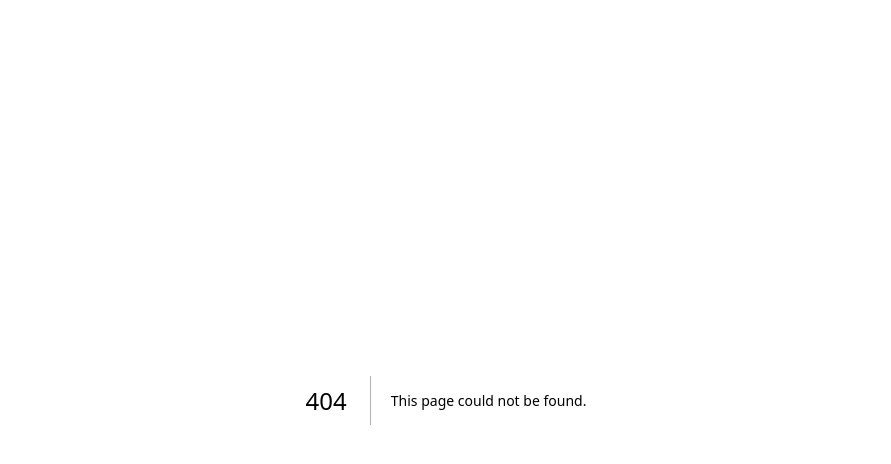
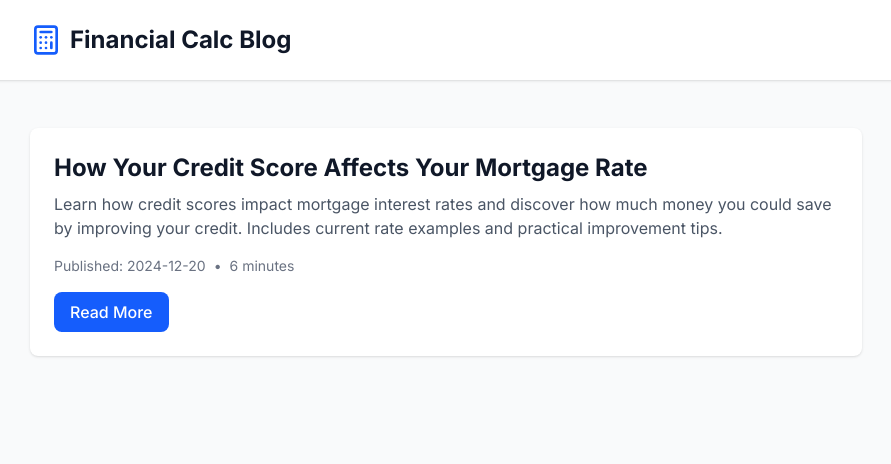
Before and after one commit to Cwfike/financial-calc, a Next.js app: page /blog in a window 1280 px wide. Before the commit this address had no page. Shown: the top 464 px of the page, without its empty margins (194-1085 px from the left). Built offline with nearby package versions, Linux system fonts and the light colour scheme.

Commit message:
Fixed Blog Posts

```diff
--- /dev/null
+++ b/app/blog/credit-score-mortgage-rate/meta.ts
@@ -0,0 +1,36 @@
+import type { Metadata } from "next"
+
+export const meta = {
+  title: "How Your Credit Score Affects Your Mortgage Rate",
+  description:
+    "Learn how credit scores impact mortgage interest rates and discover how much money you could save by improving your credit. Includes current rate examples and practical improvement tips.",
+  keywords: [
+    "credit score mortgage rate",
+    "how credit affects mortgage",
+    "mortgage rates by credit score",
+    "improve credit score mortgage",
+    "credit score impact on home loan",
+    "mortgage interest rates 2024",
+  ],
+  openGraph: {
+    title: "How Your Credit Score Affects Your Mortgage Rate",
+    description:
+      "Discover how credit scores impact mortgage rates and learn strategies to improve your score before applying for a home loan.",
+    url: "https://financial-calc.com/blog/credit-score-mortgage-rate",
+  },
+  canonical: "https://financial-calc.com/blog/credit-score-mortgage-rate",
+}
+
+// Next.js Metadata export
+export const metadata: Metadata = {
+  title: `${meta.title} | Financial Calc`,
+  description: meta.description,
+  keywords: meta.keywords, // string[]
+  openGraph: {
+    ...meta.openGraph,
+    type: "article", // helps TS + SEO
+  },
+  alternates: {
+    canonical: meta.canonical,
+  },
+}
--- a/app/blog/credit-score-mortgage-rate/page.tsx
+++ b/app/blog/credit-score-mortgage-rate/page.tsx
@@ -1,27 +1,8 @@
-import Link from 'next/link'
-import { ArrowLeft, Calculator } from 'lucide-react'
-import type { Metadata } from 'next'
+import Link from "next/link"
+import { ArrowLeft, Calculator } from "lucide-react"
+import { meta } from "./meta"
 
-export const metadata: Metadata = {
-  title: 'How Your Credit Score Affects Your Mortgage Rate | Financial Calc',
-  description: 'Learn how credit scores impact mortgage interest rates and discover how much money you could save by improving your credit. Includes current rate examples and practical improvement tips.',
-  keywords: [
-    'credit score mortgage rate',
-    'how credit affects mortgage',
-    'mortgage rates by credit score',
-    'improve credit score mortgage',
-    'credit score impact on home loan',
-    'mortgage interest rates 2024'
-  ],
-  openGraph: {
-    title: 'How Your Credit Score Affects Your Mortgage Rate',
-    description: 'Discover how credit scores impact mortgage rates and learn strategies to improve your score before applying for a home loan.',
-    url: 'https://financial-calc.com/blog/credit-score-mortgage-rate',
-  },
-  alternates: {
-    canonical: 'https://financial-calc.com/blog/credit-score-mortgage-rate',
-  },
-}
+export const metadata = meta
 
 export default function CreditScoreMortgageRatePost() {
   return (
@@ -30,12 +11,17 @@ export default function CreditScoreMortgageRatePost() {
       <header className="bg-white shadow-sm">
         <div className="max-w-4xl mx-auto px-4 sm:px-6 lg:px-8">
           <div className="flex items-center py-6">
-            <Link href="/blog" className="flex items-center text-blue-600 hover:text-blue-800 mr-4">
+            <Link
+              href="/blog"
+              className="flex items-center text-blue-600 hover:text-blue-800 mr-4"
+            >
               <ArrowLeft className="h-5 w-5 mr-1" />
               Back to Blog
             </Link>
             <Calculator className="h-8 w-8 text-blue-600" />
-            <h1 className="ml-2 text-2xl font-bold text-gray-900">Financial Calc Blog</h1>
+            <h1 className="ml-2 text-2xl font-bold text-gray-900">
+              Financial Calc Blog
+            </h1>
           </div>
         </div>
       </header>
@@ -46,7 +32,7 @@ export default function CreditScoreMortgageRatePost() {
           {/* Article Header */}
           <header className="mb-8">
             <h1 className="text-4xl font-bold text-gray-900 mb-4">
-              How Your Credit Score Affects Your Mortgage Rate
+              {meta.title}
             </h1>
             <div className="flex items-center text-gray-600 text-sm">
               <time dateTime="2024-12-20">Published: December 20, 2024</time>
@@ -58,28 +44,46 @@ export default function CreditScoreMortgageRatePost() {
           {/* Article Content */}
           <div className="prose prose-lg max-w-none">
             <p className="text-xl text-gray-700 mb-6">
-              When you&apos;re shopping for a mortgage, one number can make the difference between saving thousands or paying tens of thousands more over the life of your loan: your credit score. Understanding how credit scores affect mortgage rates can help you make informed decisions and potentially save significant money on your home purchase.
+              When you&apos;re shopping for a mortgage, one number can make the
+              difference between saving thousands or paying tens of thousands
+              more over the life of your loan: your credit score. Understanding
+              how credit scores affect mortgage rates can help you make informed
+              decisions and potentially save significant money on your home
+              purchase.
             </p>
 
             <h2 className="text-2xl font-semibold text-gray-900 mt-8 mb-4">
-              The Credit Score-Mortgage Rate Connection
+              The Credit Score–Mortgage Rate Connection
             </h2>
             <p className="mb-4">
-              Your credit score serves as a snapshot of your creditworthiness to lenders. Mortgage companies use this three-digit number (typically ranging from 300 to 850) to assess the risk of lending to you. The logic is straightforward: borrowers with higher credit scores have historically been more likely to repay their loans on time, while those with lower scores present higher risk.
+              Your credit score serves as a snapshot of your creditworthiness to
+              lenders. Mortgage companies use this three-digit number (typically
+              ranging from 300 to 850) to assess the risk of lending to you. The
+              logic is straightforward: borrowers with higher credit scores have
+              historically been more likely to repay their loans on time, while
+              those with lower scores present higher risk.
             </p>
             <p className="mb-6">
-              This risk assessment directly translates to the interest rate you&apos;ll receive. Lower-risk borrowers (those with higher credit scores) qualify for better rates, while higher-risk borrowers pay premium rates to compensate lenders for the increased risk.
+              This risk assessment directly translates to the interest rate
+              you&apos;ll receive. Lower-risk borrowers (those with higher credit
+              scores) qualify for better rates, while higher-risk borrowers pay
+              premium rates to compensate lenders for the increased risk.
             </p>
 
             <h2 className="text-2xl font-semibold text-gray-900 mt-8 mb-4">
               Current Credit Score Brackets and Typical Rates
             </h2>
-            <p className="mb-4">As of late 2024, here&apos;s how credit scores typically translate to mortgage interest rates:</p>
+            <p className="mb-4">
+              As of late 2024, here&apos;s how credit scores typically translate
+              to mortgage interest rates:
+            </p>
 
             <div className="bg-blue-50 p-6 rounded-lg mb-6">
               <div className="space-y-4">
                 <div>
-                  <h3 className="font-semibold text-green-700">Excellent Credit (800+)</h3>
+                  <h3 className="font-semibold text-green-700">
+                    Excellent Credit (800+)
+                  </h3>
                   <ul className="list-disc list-inside text-sm text-gray-700 mt-1">
                     <li>Interest rates: 6.75% - 7.00%</li>
                     <li>Best available terms and lowest rates</li>
@@ -87,7 +91,9 @@ export default function CreditScoreMortgageRatePost() {
                   </ul>
                 </div>
                 <div>
-                  <h3 className="font-semibold text-blue-700">Very Good Credit (740-799)</h3>
+                  <h3 className="font-semibold text-blue-700">
+                    Very Good Credit (740-799)
+                  </h3>
                   <ul className="list-disc list-inside text-sm text-gray-700 mt-1">
                     <li>Interest rates: 7.10% - 7.35%</li>
                     <li>Access to competitive rates</li>
@@ -95,7 +101,9 @@ export default function CreditScoreMortgageRatePost() {
                   </ul>
                 </div>
                 <div>
-                  <h3 className="font-semibold text-yellow-700">Good Credit (670-739)</h3>
+                  <h3 className="font-semibold text-yellow-700">
+                    Good Credit (670-739)
+                  </h3>
                   <ul className="list-disc list-inside text-sm text-gray-700 mt-1">
                     <li>Interest rates: 7.60% - 8.00%</li>
                     <li>Decent rates with most lenders</li>
@@ -103,7 +111,9 @@ export default function CreditScoreMortgageRatePost() {
                   </ul>
                 </div>
                 <div>
-                  <h3 className="font-semibold text-orange-700">Fair Credit (580-669)</h3>
+                  <h3 className="font-semibold text-orange-700">
+                    Fair Credit (580-669)
+                  </h3>
                   <ul className="list-disc list-inside text-sm text-gray-700 mt-1">
                     <li>Interest rates: 8.80% - 9.50%</li>
                     <li>Limited loan options</li>
@@ -111,7 +121,9 @@ export default function CreditScoreMortgageRatePost() {
                   </ul>
                 </div>
                 <div>
-                  <h3 className="font-semibold text-red-700">Poor Credit (300-579)</h3>
+                  <h3 className="font-semibold text-red-700">
+                    Poor Credit (300-579)
+                  </h3>
                   <ul className="list-disc list-inside text-sm text-gray-700 mt-1">
                     <li>Interest rates: 10.50%+</li>
                     <li>Very limited options</li>
@@ -121,7 +133,8 @@ export default function CreditScoreMortgageRatePost() {
                 </div>
               </div>
               <p className="text-sm text-gray-600 mt-4 italic">
-                *Note: These rates are estimates and can vary based on market conditions, loan type, down payment, and other factors.
+                *Note: These rates are estimates and can vary based on market
+                conditions, loan type, down payment, and other factors.
               </p>
             </div>
 
@@ -129,32 +142,45 @@ export default function CreditScoreMortgageRatePost() {
               The Real Cost Impact
             </h2>
             <p className="mb-4">
-              The difference between credit score brackets isn&apos;t just a few tenths of a percentage point—it can mean massive differences in what you pay over time.
+              The difference between credit score brackets isn&apos;t just a few
+              tenths of a percentage point—it can mean massive differences in
+              what you pay over time.
             </p>
 
             <div className="bg-gray-50 p-6 rounded-lg mb-6">
-              <h3 className="font-semibold text-gray-900 mb-4">Example: $320,000 loan over 30 years</h3>
+              <h3 className="font-semibold text-gray-900 mb-4">
+                Example: $320,000 loan over 30 years
+              </h3>
               <div className="space-y-2 text-sm">
                 <div className="flex justify-between">
-                  <span><strong>Excellent credit (800+):</strong> 6.75% rate</span>
+                  <span>
+                    <strong>Excellent credit (800+):</strong> 6.75% rate
+                  </span>
                   <span>$2,077/month, $427,720 total interest</span>
                 </div>
                 <div className="flex justify-between">
-                  <span><strong>Good credit (670-739):</strong> 7.60% rate</span>
+                  <span>
+                    <strong>Good credit (670-739):</strong> 7.60% rate
+                  </span>
                   <span>$2,259/month, $493,240 total interest</span>
                 </div>
                 <div className="flex justify-between">
-                  <span><strong>Fair credit (580-669):</strong> 8.80% rate</span>
+                  <span>
+                    <strong>Fair credit (580-669):</strong> 8.80% rate
+                  </span>
                   <span>$2,529/month, $590,440 total interest</span>
                 </div>
                 <div className="flex justify-between">
-                  <span><strong>Poor credit (300-579):</strong> 10.50% rate</span>
+                  <span>
+                    <strong>Poor credit (300-579):</strong> 10.50% rate
+                  </span>
                   <span>$2,940/month, $738,400 total interest</span>
                 </div>
               </div>
               <div className="mt-4 p-3 bg-red-100 rounded">
                 <p className="text-sm font-semibold text-red-800">
-                  The difference between excellent and poor credit: $863/month and $310,680 over the life of the loan.
+                  The difference between excellent and poor credit: $863/month
+                  and $310,680 over the life of the loan.
                 </p>
               </div>
             </div>
@@ -162,52 +188,98 @@ export default function CreditScoreMortgageRatePost() {
             <h2 className="text-2xl font-semibold text-gray-900 mt-8 mb-4">
               Factors Beyond the Basic Score
             </h2>
-            <p className="mb-4">While your credit score is crucial, lenders consider several factors when determining your rate:</p>
-
-            <h3 className="text-xl font-semibold text-gray-800 mt-6 mb-3">Credit History Length</h3>
             <p className="mb-4">
-              A longer credit history generally helps your case, even if your score isn&apos;t perfect. Lenders like to see established patterns of responsible credit use.
+              While your credit score is crucial, lenders consider several
+              factors when determining your rate:
             </p>
 
-            <h3 className="text-xl font-semibold text-gray-800 mt-6 mb-3">Recent Credit Activity</h3>
+            <h3 className="text-xl font-semibold text-gray-800 mt-6 mb-3">
+              Credit History Length
+            </h3>
             <p className="mb-4">
-              Multiple recent credit inquiries or new accounts can negatively impact your rate, even with a good score. Avoid opening new credit accounts in the months before applying for a mortgage.
+              A longer credit history generally helps your case, even if your
+              score isn&apos;t perfect. Lenders like to see established patterns
+              of responsible credit use.
             </p>
 
-            <h3 className="text-xl font-semibold text-gray-800 mt-6 mb-3">Debt-to-Income Ratio</h3>
+            <h3 className="text-xl font-semibold text-gray-800 mt-6 mb-3">
+              Recent Credit Activity
+            </h3>
             <p className="mb-4">
-              Even with excellent credit, a high debt-to-income ratio can result in higher rates or loan denial. Most lenders prefer to see your total monthly debt payments (including the new mortgage) at 43% or less of your gross income.
+              Multiple recent credit inquiries or new accounts can negatively
+              impact your rate, even with a good score. Avoid opening new credit
+              accounts in the months before applying for a mortgage.
             </p>
 
-            <h3 className="text-xl font-semibold text-gray-800 mt-6 mb-3">Down Payment Size</h3>
+            <h3 className="text-xl font-semibold text-gray-800 mt-6 mb-3">
+              Debt-to-Income Ratio
+            </h3>
+            <p className="mb-4">
+              Even with excellent credit, a high debt-to-income ratio can result
+              in higher rates or loan denial. Most lenders prefer to see your
+              total monthly debt payments (including the new mortgage) at 43% or
+              less of your gross income.
+            </p>
+
+            <h3 className="text-xl font-semibold text-gray-800 mt-6 mb-3">
+              Down Payment Size
+            </h3>
             <p className="mb-6">
-              A larger down payment can sometimes offset a lower credit score. Putting down 20% or more shows lenders you have significant stake in the property.
+              A larger down payment can sometimes offset a lower credit score.
+              Putting down 20% or more shows lenders you have significant stake
+              in the property.
             </p>
 
             <h2 className="text-2xl font-semibold text-gray-900 mt-8 mb-4">
               Strategies to Improve Your Credit Before Applying
             </h2>
-            <p className="mb-4">If your credit score isn&apos;t where you&apos;d like it to be, consider these steps before applying for a mortgage:</p>
+            <p className="mb-4">
+              If your credit score isn&apos;t where you&apos;d like it to be,
+              consider these steps before applying for a mortgage:
+            </p>
 
             <div className="space-y-4 mb-6">
               <div>
-                <h3 className="font-semibold text-gray-800">Pay Down Credit Card Balances</h3>
-                <p className="text-gray-700">Credit utilization (the percentage of available credit you&apos;re using) heavily impacts your score. Aim to use less than 30% of available credit, ideally under 10%.</p>
+                <h3 className="font-semibold text-gray-800">
+                  Pay Down Credit Card Balances
+                </h3>
+                <p className="text-gray-700">
+                  Credit utilization (the percentage of available credit
+                  you&apos;re using) heavily impacts your score. Aim to use less
+                  than 30% of available credit, ideally under 10%.
+                </p>
               </div>
 
               <div>
-                <h3 className="font-semibold text-gray-800">Don&apos;t Close Old Credit Cards</h3>
-                <p className="text-gray-700">Keep older accounts open to maintain credit history length. If there&apos;s an annual fee you don&apos;t want to pay, see if you can downgrade to a no-fee version.</p>
+                <h3 className="font-semibold text-gray-800">
+                  Don&apos;t Close Old Credit Cards
+                </h3>
+                <p className="text-gray-700">
+                  Keep older accounts open to maintain credit history length. If
+                  there&apos;s an annual fee you don&apos;t want to pay, see if
+                  you can downgrade to a no-fee version.
+                </p>
               </div>
 
               <div>
-                <h3 className="font-semibold text-gray-800">Pay All Bills on Time</h3>
-                <p className="text-gray-700">Payment history is the largest factor in your credit score. Set up automatic payments to ensure you never miss a due date.</p>
+                <h3 className="font-semibold text-gray-800">
+                  Pay All Bills on Time
+                </h3>
+                <p className="text-gray-700">
+                  Payment history is the largest factor in your credit score.
+                  Set up automatic payments to ensure you never miss a due date.
+                </p>
               </div>
 
               <div>
-                <h3 className="font-semibold text-gray-800">Check Your Credit Report</h3>
-                <p className="text-gray-700">Review your credit reports from all three bureaus (Experian, Equifax, TransUnion) for errors. Dispute any inaccuracies you find, as these can be corrected relatively quickly.</p>
+                <h3 className="font-semibold text-gray-800">
+                  Check Your Credit Report
+                </h3>
+                <p className="text-gray-700">
+                  Review your credit reports from all three bureaus (Experian,
+                  Equifax, TransUnion) for errors. Dispute any inaccuracies you
+                  find, as these can be corrected relatively quickly.
+                </p>
               </div>
             </div>
 
@@ -215,10 +287,20 @@ export default function CreditScoreMortgageRatePost() {
               The Bottom Line
             </h2>
             <p className="mb-4">
-              Your credit score significantly impacts your mortgage rate, which in turn affects both your monthly payment and the total amount you&apos;ll pay over the life of your loan. The difference between credit score tiers can mean hundreds of dollars per month and hundreds of thousands over time.
+              Your credit score significantly impacts your mortgage rate, which
+              in turn affects both your monthly payment and the total amount
+              you&apos;ll pay over the life of your loan. The difference between
+              credit score tiers can mean hundreds of dollars per month and
+              hundreds of thousands over time.
             </p>
             <p className="mb-6">
-              While you can&apos;t change your credit score overnight, understanding its impact can help you make informed decisions about when to apply for a mortgage and what terms to expect. Whether you decide to work on improving your credit first or proceed with your current score, knowing how lenders view your creditworthiness puts you in a stronger position to negotiate the best possible terms.
+              While you can&apos;t change your credit score overnight,
+              understanding its impact can help you make informed decisions
+              about when to apply for a mortgage and what terms to expect.
+              Whether you decide to work on improving your credit first or
+              proceed with your current score, knowing how lenders view your
+              creditworthiness puts you in a stronger position to negotiate the
+              best possible terms.
             </p>
 
             {/* Call-to-Action */}
@@ -227,7 +309,11 @@ export default function CreditScoreMortgageRatePost() {
                 See How Your Credit Score Affects Your Payment
               </h3>
               <p className="text-blue-800 mb-4">
-                Use our mortgage calculator to see how different credit scores and interest rates would affect your specific situation. By inputting various scenarios, you can better understand the financial impact of improving your credit score before applying for your home loan.
+                Use our mortgage calculator to see how different credit scores
+                and interest rates would affect your specific situation. By
+                inputting various scenarios, you can better understand the
+                financial impact of improving your credit score before applying
+                for your home loan.
               </p>
               <Link
                 href="/calculators/mortgage"
--- /dev/null
+++ b/app/blog/page.tsx
@@ -0,0 +1,66 @@
+import Link from "next/link"
+import { Calculator } from "lucide-react"
+
+// Import all blog post meta
+import { meta as creditScoreMeta } from "./credit-score-mortgage-rate/meta"
+
+const posts = [
+  {
+    slug: "credit-score-mortgage-rate",
+    meta: creditScoreMeta,
+    date: "2024-12-20",
+    readingTime: "6 minutes",
+  },
+  // Add more posts here in the same format
+]
+
+export default function BlogIndex() {
+  return (
+    <div className="min-h-screen bg-gray-50">
+      {/* Header */}
+      <header className="bg-white shadow-sm">
+        <div className="max-w-4xl mx-auto px-4 sm:px-6 lg:px-8">
+          <div className="flex items-center py-6">
+            <Calculator className="h-8 w-8 text-blue-600" />
+            <h1 className="ml-2 text-2xl font-bold text-gray-900">
+              Financial Calc Blog
+            </h1>
+          </div>
+        </div>
+      </header>
+
+      {/* Blog List */}
+      <main className="max-w-4xl mx-auto px-4 sm:px-6 lg:px-8 py-12">
+        <div className="space-y-8">
+          {posts.map((post) => (
+            <article
+              key={post.slug}
+              className="bg-white rounded-lg shadow hover:shadow-md transition p-6"
+            >
+              <h2 className="text-2xl font-bold text-gray-900 mb-2">
+                <Link
+                  href={`/blog/${post.slug}`}
+                  className="hover:text-blue-600"
+                >
+                  {post.meta.title}
+                </Link>
+              </h2>
+              <p className="text-gray-600 mb-4">{post.meta.description}</p>
+              <div className="flex items-center text-sm text-gray-500 mb-4">
+                <time dateTime={post.date}>Published: {post.date}</time>
+                <span className="mx-2">•</span>
+                <span>{post.readingTime}</span>
+              </div>
+              <Link
+                href={`/blog/${post.slug}`}
+                className="inline-block px-4 py-2 bg-blue-600 text-white rounded-lg font-medium hover:bg-blue-700 transition-colors"
+              >
+                Read More
+              </Link>
+            </article>
+          ))}
+        </div>
+      </main>
+    </div>
+  )
+}
```
